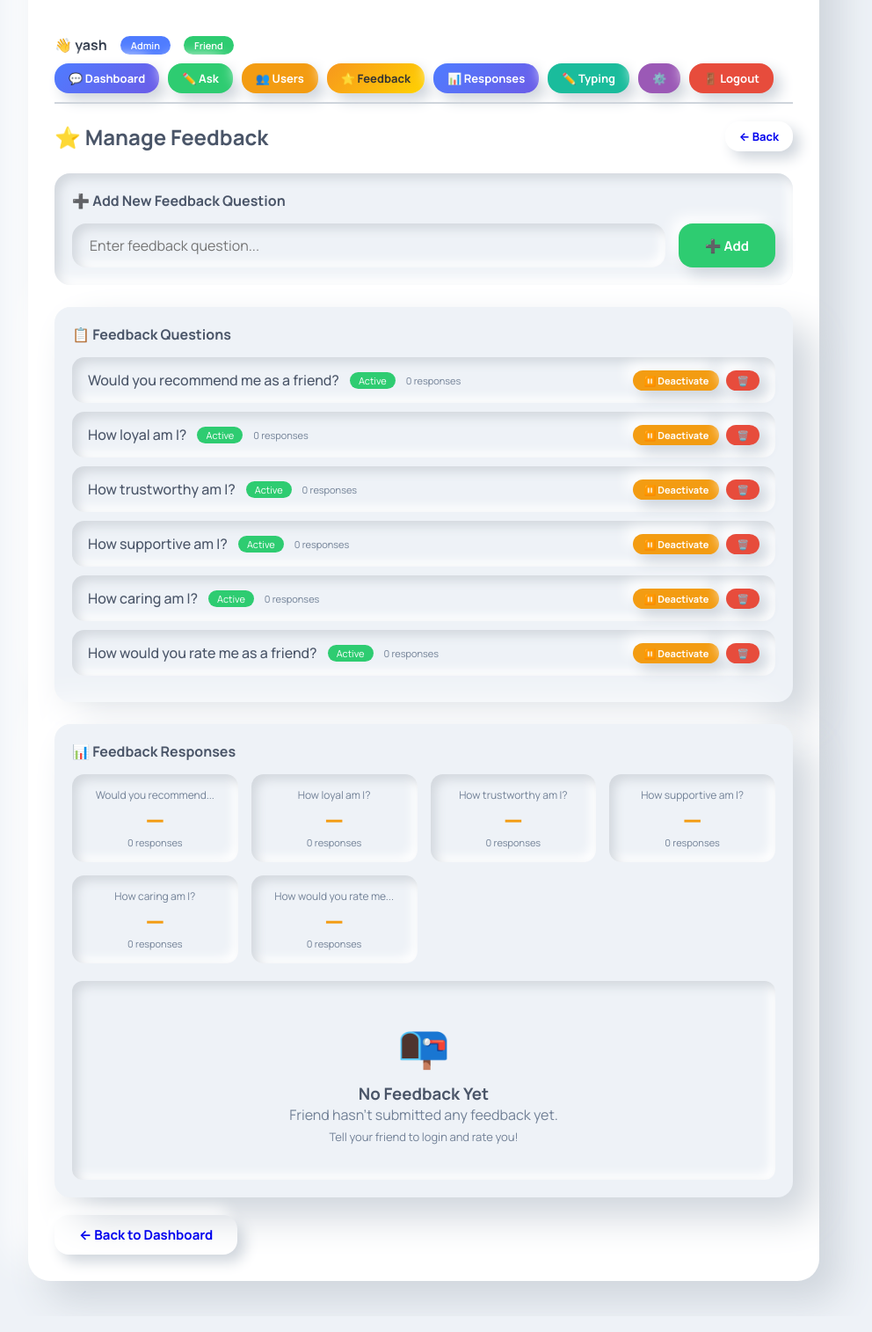
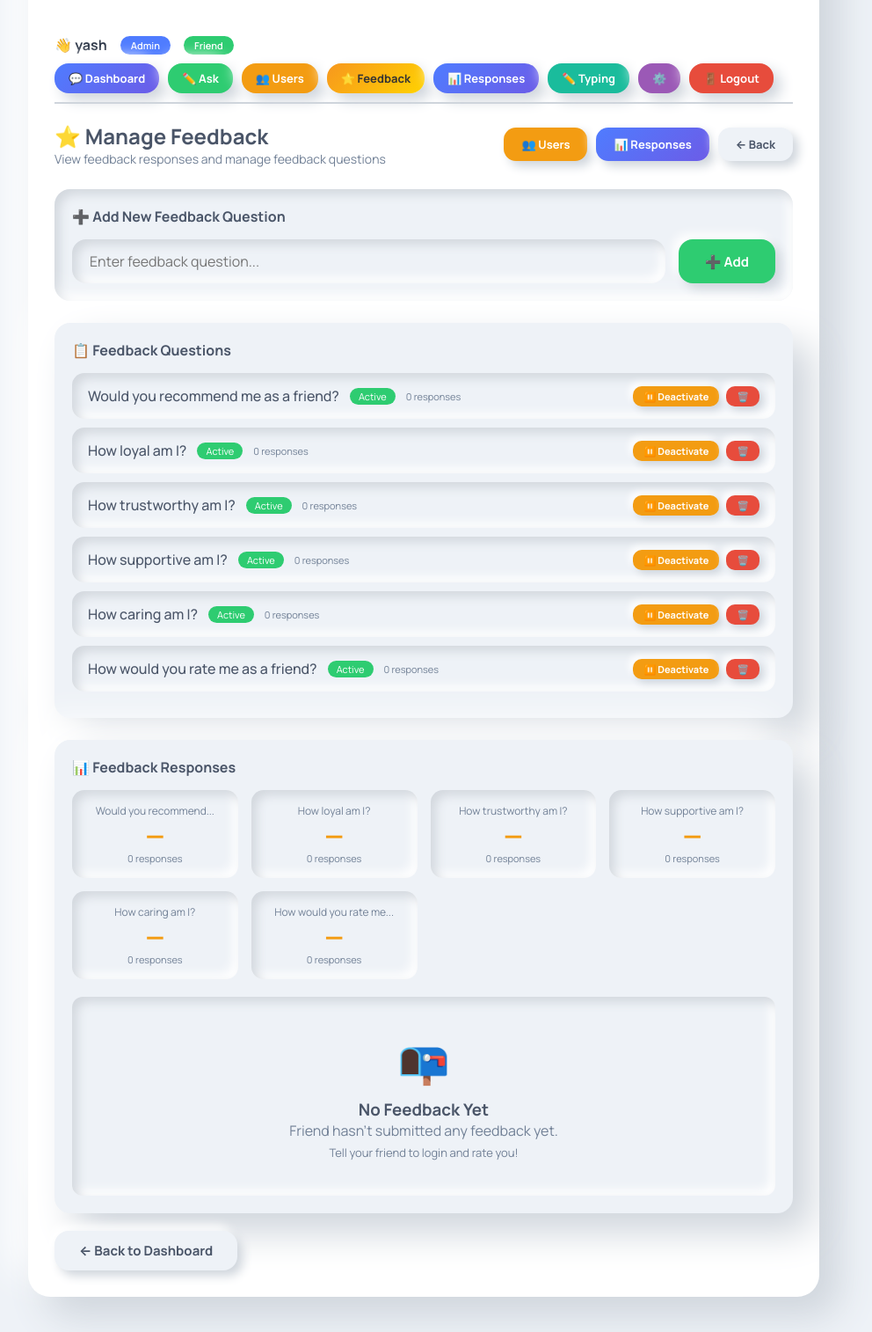
Before and after one commit to thenameisyash17/Happy-Birthday, a Flask app: page /admin/feedback in a window 1280 px wide. Shown: the part 130-1644 px from the top of the page at 88% size, without its empty margins (158-1150 px from the left). Before the commit the page ends 1614 px from the top, so only its background shows below. Run offline with Flask 3, Linux system fonts and the light colour scheme; a user stored in the database is signed in; data comes from the database, SQL or seed files in the repository; data that the repository does not hold is empty.

Commit message:
Enhance admin feedback management interface
Updated the admin feedback management page with improved layout and additional features for managing feedback questions and responses.

```diff
--- a/templates/admin_feedback.html
+++ b/templates/admin_feedback.html
@@ -3,27 +3,42 @@
 {% block content %}
 
 <div style="display: flex; justify-content: space-between; align-items: center; flex-wrap: wrap; gap: 15px; margin-bottom: 25px;">
+    <div>
         <h2 style="color: var(--text-secondary);">⭐ Manage Feedback</h2>
-    <a href="{{ url_for('dashboard') }}" class="btn btn-secondary btn-sm">← Back</a>
+        <p style="color: var(--text-muted); font-size: 14px;">View feedback responses and manage feedback questions</p>
+    </div>
+    <div style="display: flex; gap: 10px; flex-wrap: wrap;">
+        <a href="{{ url_for('admin_users') }}" class="btn btn-warning btn-sm" style="padding: 10px 20px; border-radius: 14px; background: var(--accent-yellow); color: white; text-decoration: none; transition: all 0.3s ease; box-shadow: 6px 6px 12px var(--shadow-light), -6px -6px 12px var(--shadow-dark);">
+            👥 Users
+        </a>
+        <a href="{{ url_for('admin_responses') }}" class="btn btn-primary btn-sm" style="padding: 10px 20px; border-radius: 14px; background: var(--gradient-primary); color: white; text-decoration: none; transition: all 0.3s ease; box-shadow: 6px 6px 12px var(--shadow-light), -6px -6px 12px var(--shadow-dark);">
+            📊 Responses
+        </a>
+        <a href="{{ url_for('dashboard') }}" class="btn btn-secondary btn-sm" style="padding: 10px 20px; border-radius: 14px; background: var(--bg-primary); color: var(--text-secondary); text-decoration: none; transition: all 0.3s ease; box-shadow: 6px 6px 12px var(--shadow-light), -6px -6px 12px var(--shadow-dark);">
+            ← Back
+        </a>
+    </div>
 </div>
 
 <!-- Add New Feedback Question -->
 <div style="padding: 20px; border-radius: 18px; background: var(--bg-primary); box-shadow: var(--inset-shadow); margin-bottom: 25px;">
-    <h4 style="color: var(--text-secondary); margin-bottom: 15px;">➕ Add New Feedback Question</h4>
+    <h4 style="color: var(--text-secondary); margin-bottom: 15px; font-size: 16px;">➕ Add New Feedback Question</h4>
     <form method="post" action="{{ url_for('add_feedback_question') }}" style="display: flex; gap: 15px; flex-wrap: wrap;">
         <input type="text" name="question" required placeholder="Enter feedback question..."
                style="flex: 1; min-width: 250px; padding: 14px 20px; border: none; border-radius: 16px; background: var(--bg-primary); box-shadow: var(--inset-shadow); font-size: 16px; color: var(--text-primary); outline: none; font-family: var(--font-family);">
-        <button type="submit" class="btn btn-success" style="padding: 14px 30px;">➕ Add</button>
+        <button type="submit" class="btn btn-success" style="padding: 14px 30px; border-radius: 16px; background: var(--accent-green); color: white; border: none; cursor: pointer; transition: all 0.3s ease; box-shadow: 6px 6px 12px var(--shadow-light), -6px -6px 12px var(--shadow-dark);">
+            ➕ Add
+        </button>
     </form>
 </div>
 
 <!-- Existing Feedback Questions -->
 <div style="padding: 20px; border-radius: 18px; background: var(--bg-primary); box-shadow: var(--card-shadow); margin-bottom: 25px;">
-    <h4 style="color: var(--text-secondary); margin-bottom: 15px;">📋 Feedback Questions</h4>
+    <h4 style="color: var(--text-secondary); margin-bottom: 15px; font-size: 16px;">📋 Feedback Questions</h4>
 
     {% if questions %}
         {% for q in questions %}
-        <div style="padding: 14px 18px; border-radius: 14px; background: var(--bg-primary); box-shadow: var(--inset-shadow); margin-bottom: 10px; display: flex; justify-content: space-between; align-items: center; flex-wrap: wrap; gap: 10px;">
+        <div style="padding: 14px 18px; border-radius: 14px; background: var(--bg-primary); box-shadow: var(--inset-shadow); margin-bottom: 10px; display: flex; justify-content: space-between; align-items: center; flex-wrap: wrap; gap: 10px; transition: all 0.3s ease;">
             <div style="display: flex; align-items: center; gap: 12px; flex-wrap: wrap;">
                 <span style="font-weight: 500; color: var(--text-secondary);">{{ q.question }}</span>
                 <span style="font-size: 11px; padding: 2px 10px; border-radius: 12px; {% if q.is_active %}background: var(--accent-green); color: white;{% else %}background: var(--accent-red); color: white;{% endif %}">
@@ -33,12 +48,14 @@
             </div>
             <div style="display: flex; gap: 8px; flex-wrap: wrap;">
                 <form method="post" action="{{ url_for('toggle_feedback_question', q_id=q.id) }}" style="display: inline;">
-                    <button type="submit" class="btn btn-sm {% if q.is_active %}btn-warning{% else %}btn-success{% endif %}" style="padding: 4px 12px; font-size: 11px;">
+                    <button type="submit" class="btn btn-sm {% if q.is_active %}btn-warning{% else %}btn-success{% endif %}" style="padding: 4px 12px; font-size: 11px; border-radius: 10px; border: none; cursor: pointer; transition: all 0.3s ease; {% if q.is_active %}background: var(--accent-yellow); color: white;{% else %}background: var(--accent-green); color: white;{% endif %} box-shadow: 4px 4px 8px var(--shadow-light), -4px -4px 8px var(--shadow-dark);">
                         {% if q.is_active %}⏸️ Deactivate{% else %}▶️ Activate{% endif %}
                     </button>
                 </form>
                 <form method="post" action="{{ url_for('delete_feedback_question', q_id=q.id) }}" style="display: inline;" onsubmit="return confirm('Delete this feedback question?');">
-                    <button type="submit" class="btn btn-danger btn-sm" style="padding: 4px 12px; font-size: 11px;">🗑️</button>
+                    <button type="submit" class="btn btn-danger btn-sm" style="padding: 4px 12px; font-size: 11px; border-radius: 10px; border: none; cursor: pointer; transition: all 0.3s ease; background: var(--accent-red); color: white; box-shadow: 4px 4px 8px var(--shadow-light), -4px -4px 8px var(--shadow-dark);">
+                        🗑️
+                    </button>
                 </form>
             </div>
         </div>
@@ -50,10 +67,11 @@
 
 <!-- Feedback Responses -->
 <div style="padding: 20px; border-radius: 18px; background: var(--bg-primary); box-shadow: var(--card-shadow);">
-    <h4 style="color: var(--text-secondary); margin-bottom: 15px;">📊 Feedback Responses</h4>
+    <h4 style="color: var(--text-secondary); margin-bottom: 15px; font-size: 16px;">📊 Feedback Responses</h4>
 
     <!-- Average Ratings -->
     <div style="display: grid; grid-template-columns: repeat(auto-fit, minmax(150px, 1fr)); gap: 15px; margin-bottom: 20px;">
+        {% if questions %}
             {% for q in questions %}
             <div style="padding: 15px; border-radius: 14px; background: var(--bg-primary); box-shadow: var(--inset-shadow); text-align: center;">
                 <div style="font-size: 12px; color: var(--text-muted);">{{ q.question|truncate(25) }}</div>
@@ -65,12 +83,17 @@
                 <div style="font-size: 11px; color: var(--text-muted);">{{ count }} responses</div>
             </div>
             {% endfor %}
+        {% else %}
+            <div style="padding: 15px; border-radius: 14px; background: var(--bg-primary); box-shadow: var(--inset-shadow); text-align: center; grid-column: 1 / -1;">
+                <span style="color: var(--text-muted);">No questions to show averages</span>
+            </div>
+        {% endif %}
     </div>
 
     <!-- Individual Responses -->
     {% if responses %}
         {% for response in responses %}
-        <div style="padding: 14px 18px; border-radius: 14px; background: var(--bg-primary); box-shadow: var(--inset-shadow); margin-bottom: 12px;">
+        <div style="padding: 14px 18px; border-radius: 14px; background: var(--bg-primary); box-shadow: var(--inset-shadow); margin-bottom: 12px; border-left: 4px solid var(--accent-blue); transition: all 0.3s ease;">
             <div style="display: flex; justify-content: space-between; align-items: start; flex-wrap: wrap; gap: 10px;">
                 <div>
                     <strong style="color: var(--accent-blue);">{{ response.user.username }}</strong>
@@ -91,7 +114,7 @@
         </div>
         {% endfor %}
     {% else %}
-        <div style="text-align: center; padding: 40px; background: var(--bg-primary); box-shadow: var(--inset-shadow); border-radius: 12px;">
+        <div style="text-align: center; padding: 40px 20px; background: var(--bg-primary); box-shadow: var(--inset-shadow); border-radius: 12px;">
             <div style="font-size: 48px;">📭</div>
             <h3 style="color: var(--text-secondary); margin-top: 10px;">No Feedback Yet</h3>
             <p style="color: var(--text-muted);">Friend hasn't submitted any feedback yet.</p>
@@ -101,13 +124,16 @@
 </div>
 
 <div style="margin-top: 20px;">
-    <a href="{{ url_for('dashboard') }}" class="btn btn-secondary">← Back to Dashboard</a>
+    <a href="{{ url_for('dashboard') }}" class="btn btn-secondary" style="padding: 12px 28px; border-radius: 16px; background: var(--bg-primary); color: var(--text-secondary); text-decoration: none; transition: all 0.3s ease; box-shadow: 6px 6px 12px var(--shadow-light), -6px -6px 12px var(--shadow-dark);">
+        ← Back to Dashboard
+    </a>
 </div>
 
 <style>
 @media (max-width: 600px) {
     .btn-sm { width: 100%; justify-content: center; }
     form { width: 100%; }
+    .stat-cards { grid-template-columns: 1fr 1fr !important; }
 }
 </style>
 
```
Lines whose indentation alone changed are shown as unchanged.
